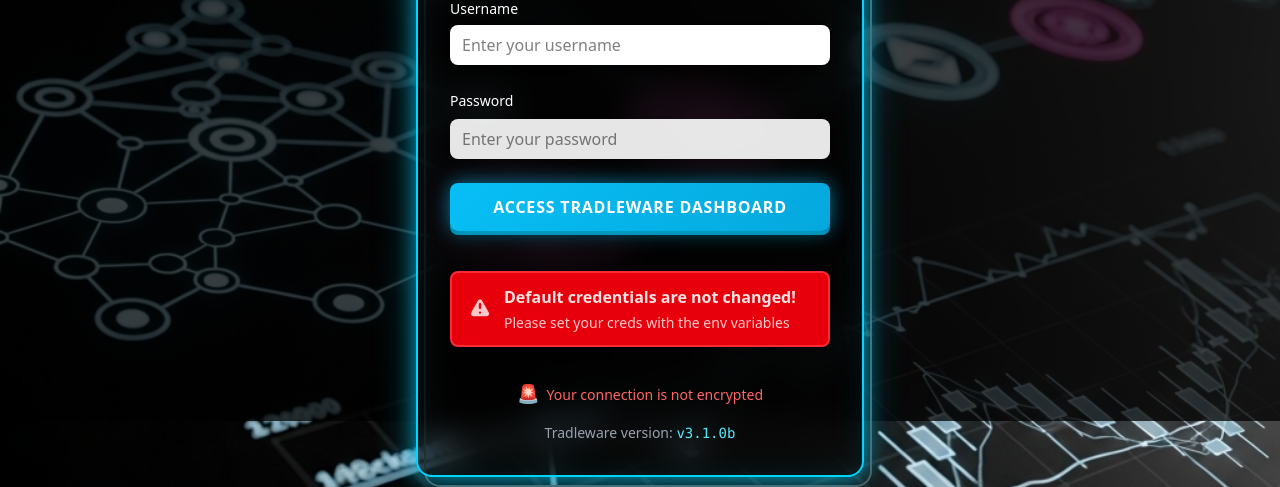
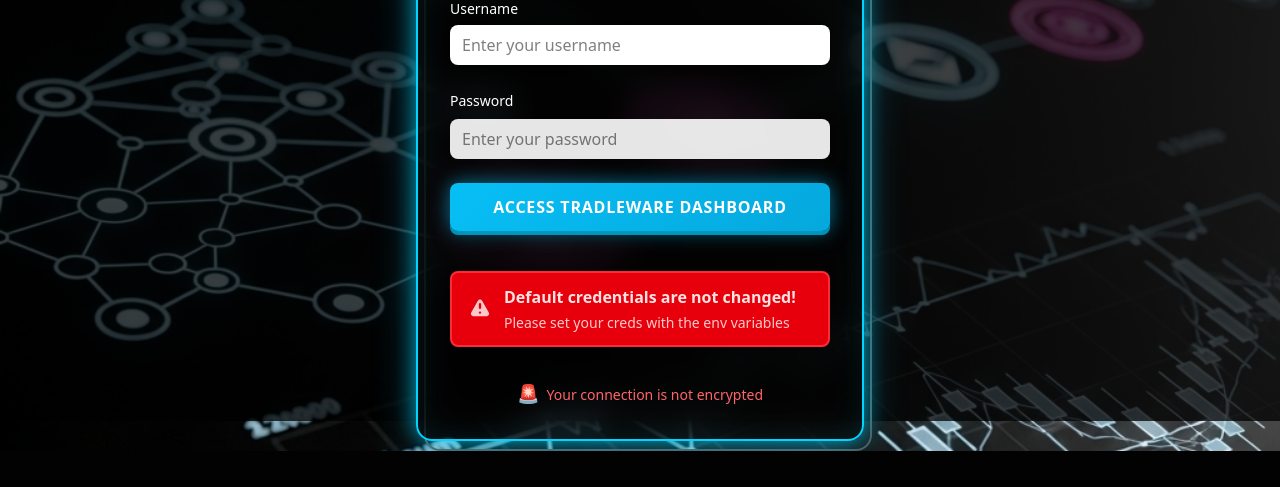
Before and after one commit to cslev/tradleware, a FastAPI app: page /login in a window 1280 px wide. Shown: the part 379-866 px from the top of the page. After the commit the page ends 830 px from the top, so only its background shows below. Run offline with FastAPI, Linux system fonts and the light colour scheme; style sheets or scripts are compiled from the project's sources.

Commit message:
Hide version from login page to prevent unauthenticated fingerprinting
Remove TRADLEWARE_VERSION display from login.html — version remains visible
only in the authenticated dashboard footer. Update CHANGELOG v3.1.0b.

```diff
--- a/src/ui/templates/login.html
+++ b/src/ui/templates/login.html
@@ -114,13 +114,6 @@
       </p>
       {% endif %}
     </div>
-
-    <!-- Version Info -->
-    <div class="mt-4 text-center text-sm">
-      <p class="text-gray-400">
-        Tradleware version: <span class="font-mono text-cyan-300">{{ version }}</span>
-      </p>
-    </div>
     </div> <!-- End login-container -->
   </div> <!-- End wrapper -->
 </body>
```
Also changed, not shown: CHANGELOG.md.
